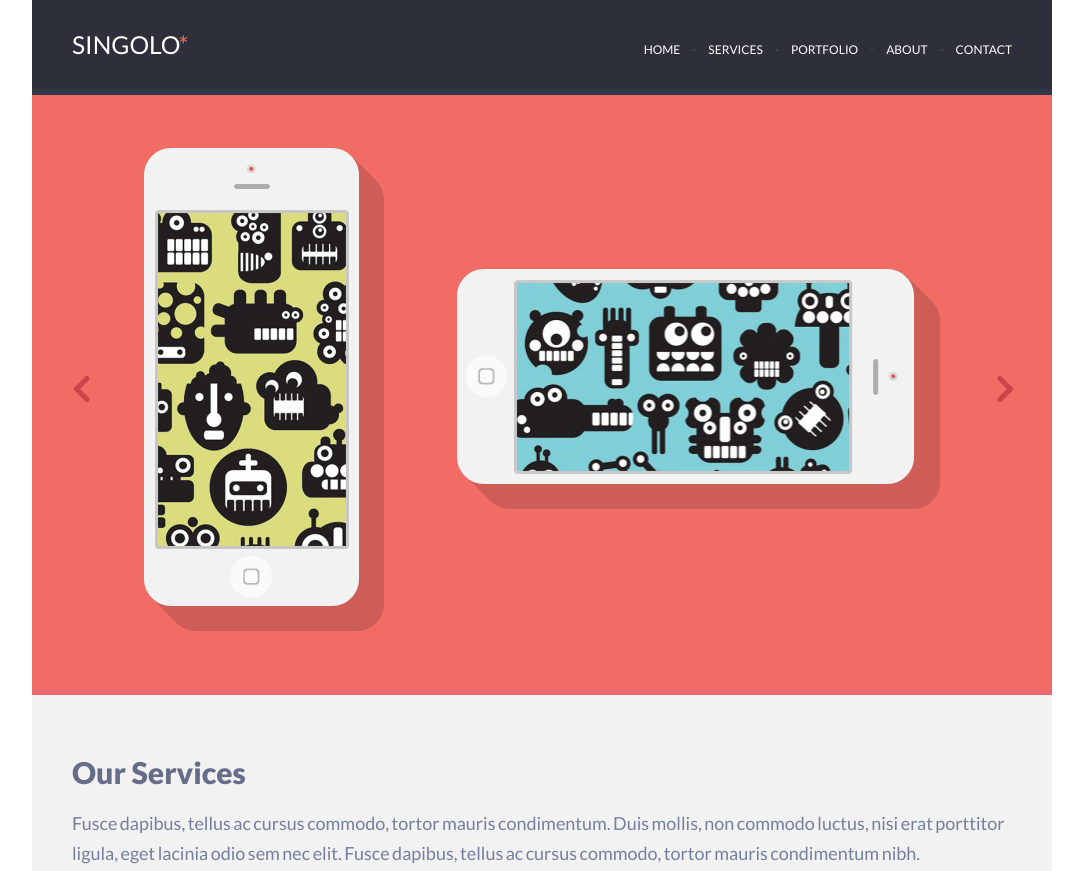
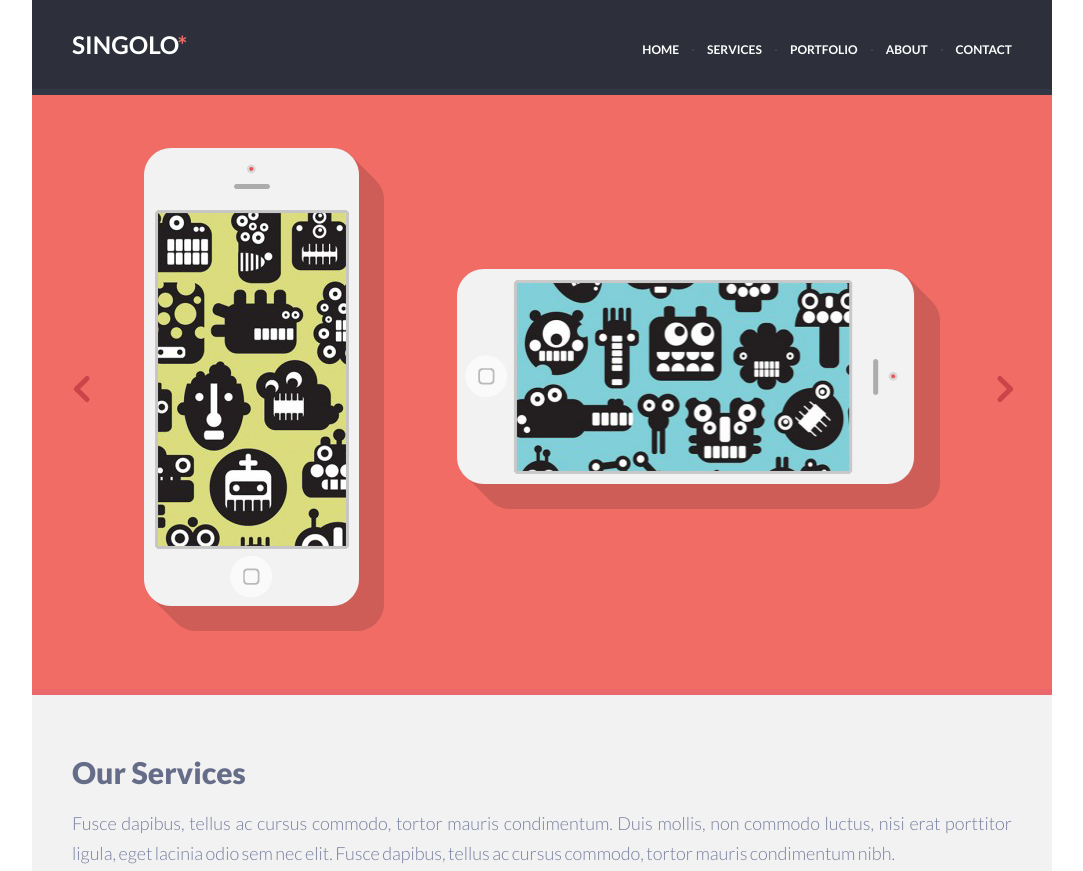
Before and after one commit to tarasdemidovich1995/singolo, a plain HTML site: page singolo1.html in a window 1280 px wide. Shown: the top 871 px of the page, without its empty margins (98-1181 px from the left). Drawn offline with Linux system fonts and the light colour scheme.

Commit message:
feat: fix mistakes with fonts

```diff
--- a/singolo1.css
+++ b/singolo1.css
@@ -65,8 +65,22 @@ a {
 
 @font-face {
   font-family: "Lato";
+  src: url("./assets/fonts/Lato/Lato-Light.ttf") format("truetype");
+  font-weight: 300;
+  font-style: normal;
+}
+
+@font-face {
+  font-family: "Lato";
   src: url("./assets/fonts/Lato/Lato-Regular.ttf") format("truetype");
   font-weight: 400;
+  font-style: normal;
+}
+
+@font-face {
+  font-family: "Lato";
+  src: url("./assets/fonts/Lato/Lato-Bold.ttf") format("truetype");
+  font-weight: 700;
   font-style: normal;
 }
 
@@ -89,7 +103,7 @@ h1 {
   font-size-adjust: 0.5;
   color: #ffffff;
   text-transform: uppercase;
-  font-weight: 500;
+  font-weight: bold;
 }
 
 h2 {
@@ -125,8 +139,11 @@ h3 {
 }
 
 .link {
+  font-family: 'Lato';
   font-size: 0.6rem;
+  font-weight: bold;
   letter-spacing: 0.01px;
+  line-height: 6.32px;
   text-transform: uppercase;
   color: #ffffff;
 }
@@ -300,7 +317,9 @@ h3 {
 .our-services__top p {
   font-size: 0.9rem;
   line-height: 1.5rem;
+  font-weight: 300;
   word-spacing: -1px;
+  text-align: justify;
 }
 
 .our-services__bottom {
```
Also changed, not shown: assets/fonts/Lato/Lato-Bold.ttf (added), assets/fonts/Lato/Lato-Light.ttf (added).
